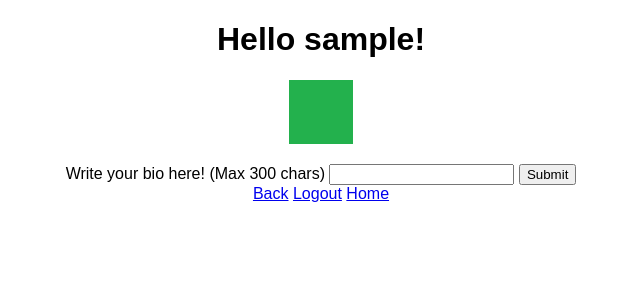
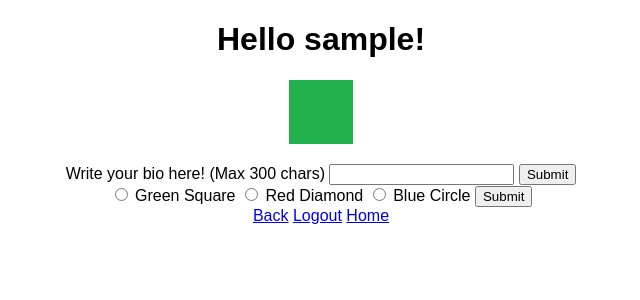
Before and after one commit to lucasdpau/twitclone, a Django app: page /settings in a window 1280 px wide. Shown: the part 26-326 px from the top of the page, without its empty margins (319-959 px from the left). Run offline with Django 3.2, Linux system fonts and the light colour scheme; the visitor is signed in with stand-in values (Sample User, id 1); data comes from the database, SQL or seed files in the repository.

Commit message:
can pick between different profile pics and update the db

```diff
--- a/app1/templates/settings.html
+++ b/app1/templates/settings.html
@@ -22,6 +22,18 @@
             </form>
         </div>
         <div>
+            <form action="settings" method="POST">
+                {% csrf_token %}
+                <input type="radio" id="green_square" name="profile_pic" value="green_square.jpg">
+                <label for="green_square">Green Square</label>
+                <input type="radio" id="red_diamond" name="profile_pic" value="red_diamond.jpg">
+                <label for="red_diamond">Red Diamond</label>
+                <input type="radio" id="blue_circle" name="profile_pic" value="blue_circle.jpg">
+                <label for="blue_circle">Blue Circle</label>
+                <input type="submit">
+            </form>
+        </div>
+        <div>
             <div>
                 <a href="/">Back</a>
                 <a href="{% url 'logout' %}">Logout</a>
--- a/app1/views.py
+++ b/app1/views.py
@@ -88,9 +88,15 @@ def settings_view(request):
     profile_url = "app1/" + profile_pic
     if request.method == "POST":
         bio_text = request.POST.get("bio")
-        if len(bio_text) <= 300:
+        updated_profile_pic = request.POST.get("profile_pic")
+        if bio_text:
+            if len(bio_text) <= 300:
+                current_user_db_row = User.objects.get(username=current_user)
+                current_user_db_row.profile.bio = bio_text
+                current_user_db_row.save()
+        if updated_profile_pic:
             current_user_db_row = User.objects.get(username=current_user)
-            current_user_db_row.profile.bio = bio_text
+            current_user_db_row.profile.profile_pic = updated_profile_pic
             current_user_db_row.save()
 
     return render(request, "settings.html", {"current_user":current_user, "profile_url":profile_url})
```
